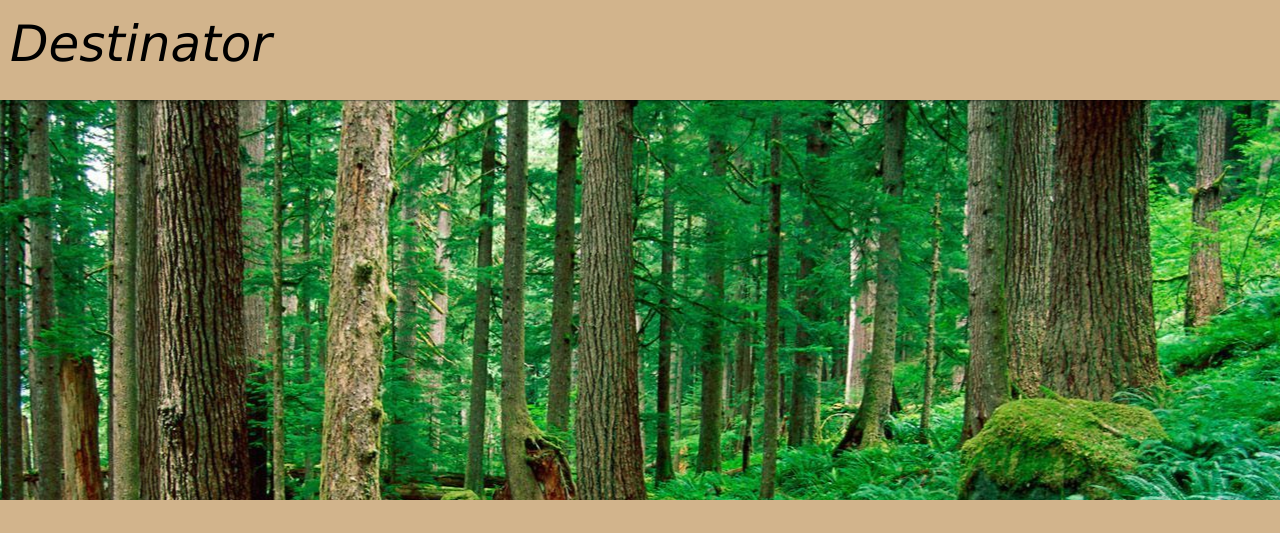
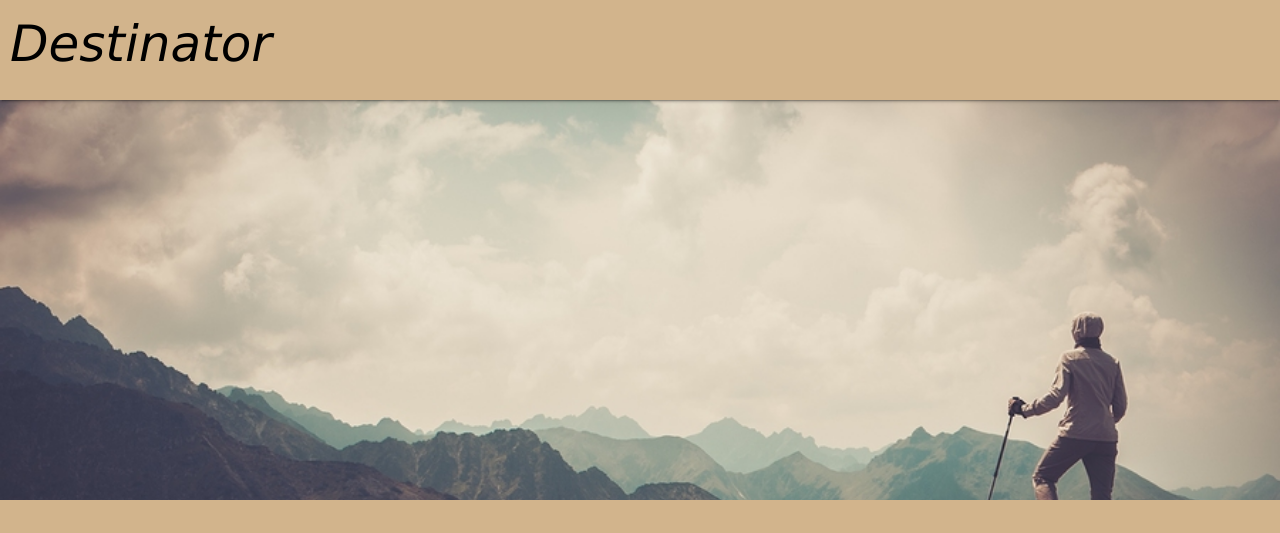
Before and after one commit to Salmaalqathab/Destinator-, a website: page index.html in a window 1280 px wide. Shown: the top 533 px of the page. Drawn offline with nearby package versions, Linux system fonts and the light colour scheme.

Commit message:
new image

```diff
--- a/index.html
+++ b/index.html
@@ -34,7 +34,7 @@
 
   <div class="parallax-container" id="test">
     <div class="parallax">
-      <img src="./images/766707.jpg">
+      <img src="./images/hiking.jpg">
     </div>
   </div>
 
```
Also changed, not shown: images/hiking.jpg (added).
